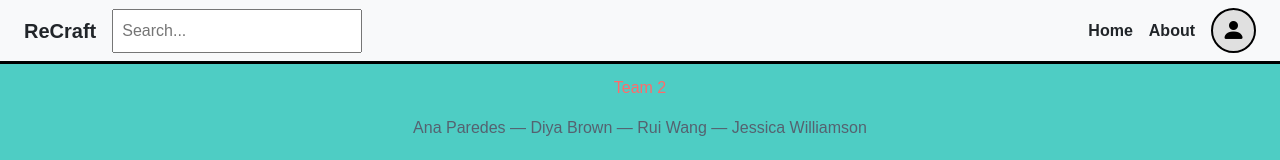
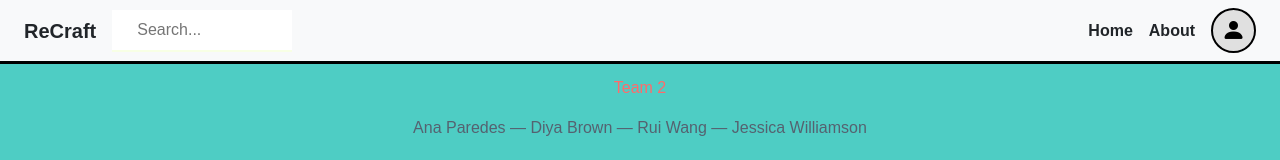
Before and after one commit to TheBawawa/ReCraft, a React (Vite) app in the folder ReCraft/: page / in a window 1280 px wide. Shown: the top 160 px of the page. Built offline with nearby package versions, Linux system fonts and the light colour scheme.

Commit message:
prettying up the search bar

```diff
--- a/ReCraft/src/App.css
+++ b/ReCraft/src/App.css
@@ -108,3 +108,25 @@ body {
   background-color: var(--coral);
   color: white;
 }
+
+/*Search Bar*/
+#searchBar{
+  input{
+    width: 100%;
+    padding: 8px;
+    padding-left: 25px;
+    outline-style: none;
+    box-shadow: none;
+    border: transparent;
+    transition: 0.8s;
+    border-bottom: 2.5px solid rgb(248, 255, 229);
+  }
+
+  input:focus{
+    outline-style: none;
+    box-shadow: none;
+    background-color: rgba(162, 186, 203, 0.35);
+    border-bottom: 4px solid #1b9aaa;
+    transition: 0.5s;
+  }
+}
--- a/ReCraft/src/components/AutoComplete.jsx
+++ b/ReCraft/src/components/AutoComplete.jsx
@@ -27,14 +27,8 @@ const Autocomplete = ({ suggestions }) => {
   };
 
   return (
-    <div style={{ width: "250px", position: "relative" }}>
-      <input
-        type="text"
-        value={inputValue}
-        onChange={handleChange}
-        placeholder="Search..."
-        style={{ width: "100%", padding: "8px" }}
-      />
+    <div id="searchBar" style={{ width: "75%", position: "relative" }}>
+      <input type="text" value={inputValue} onChange={handleChange} placeholder="Search..."/>
 
       {showList && filtered.length > 0 && (
         <ul
```
